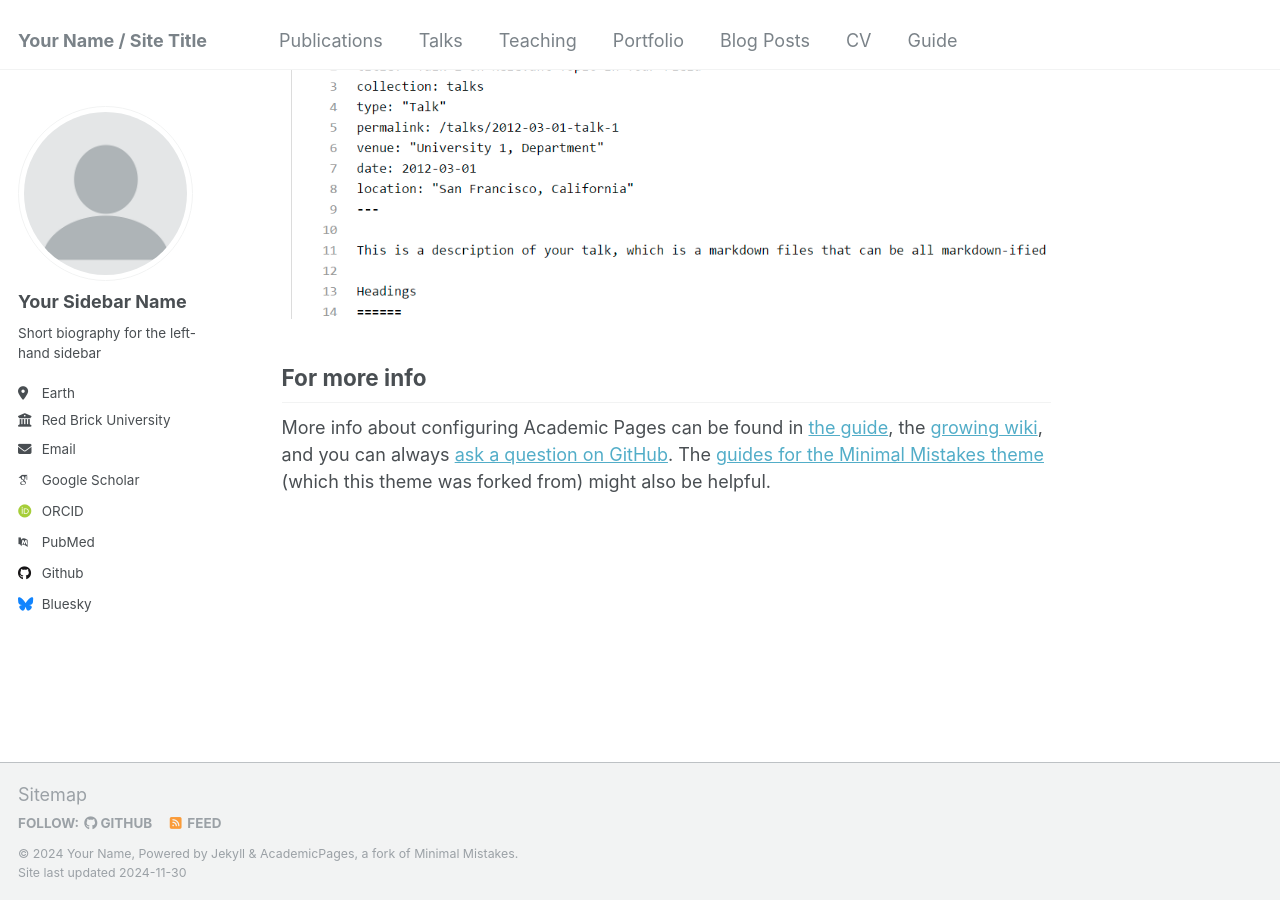
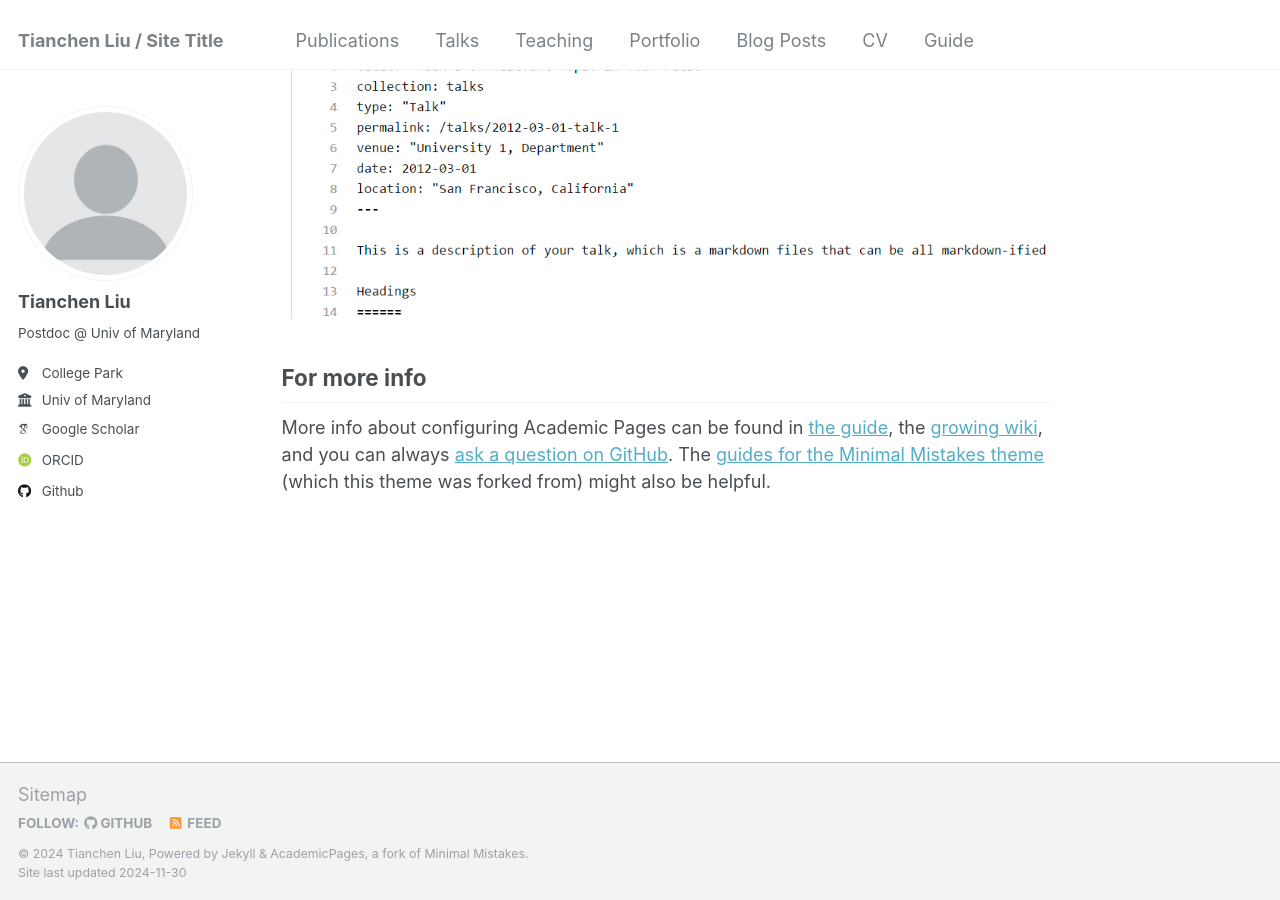
Before and after one commit to tianchenliu/tianchenliu.github.io, a Jekyll site: the page built from _pages/about.md, in a window 1280 px wide and 900 px high, scrolled down 2643 px. Built offline with Jekyll 4.4.1, drawn with Linux system fonts in a browser that asks for light colours; some web fonts are replaced.

Commit message:
Update _config.yml

```diff
--- a/_config.yml
+++ b/_config.yml
@@ -8,13 +8,13 @@
 
 # Basic Site Settings
 locale                   : "en-US"
-title                    : "Your Name / Site Title"
+title                    : "Tianchen Liu / Site Title"
 title_separator          : "-"
-name                     : &name "Your Name"
+name                     : &name "Tianchen Liu"
 description              : &description "personal description"
-url                      : https://academicpages.github.io # the base hostname & protocol for your site e.g. "https://[your GitHub username].github.io"
+url                      : https://tianchenliu.github.io
 baseurl                  : "" # the subpath of your site, e.g. "/blog"
-repository               : "academicpages/academicpages.github.io"
+repository               : "tianchenliu/tianchenliu.github.io"
 
 # Site Author - The following control what appear as part of the author content on the side bar.
 #               If a field is blank the icon and link will not appear, otherwise it will be shown.
@@ -22,21 +22,21 @@ repository               : "academicpages/academicpages.github.io"
 author:
   # Biographic information
   avatar           : "profile.png"
-  name             : "Your Sidebar Name"
-  pronouns         : # example: "she/her"
-  bio              : "Short biography for the left-hand sidebar"
-  location         : "Earth"
-  employer         : "Red Brick University"
+  name             : "Tianchen Liu"
+  pronouns         : # example: "he/him"
+  bio              : "Postdoc @ Univ of Maryland"
+  location         : "College Park"
+  employer         : "Univ of Maryland"
   uri              : # URL
-  email            : "none@example.org"
+  email            : #"tianchen@umd.edu"
 
   # Academic websites
   arxiv            : # URL - Update with the correct link to your profile
-  googlescholar    : "https://scholar.google.com/citations?user=PS_CX0AAAAAJ"
+  googlescholar    : "https://scholar.google.com/citations?user=so0EXEQAAAAJ&hl=en"
   impactstory      : # URL
   orcid            : "http://orcid.org/yourorcidurl"
   semantic         : # URL
-  pubmed           : "https://www.ncbi.nlm.nih.gov/pubmed/?term=john+snow"
+  pubmed           : # "https://www.ncbi.nlm.nih.gov/pubmed/?term=john+snow"
   researchgate     : # URL
   scopus           : # URL
 
@@ -44,12 +44,12 @@ author:
   bitbucket        : # Username - Update with your username on the site
   codepen          : # Username
   dribbble         : # Username
-  github           : "academicpages"
+  github           : "tianchenliu"
   kaggle           : # Username
   stackoverflow    : # User number or user number and name (i.e., use "1" or "1/jeff-atwood")
 
   # Social media
-  bluesky          : "bsky.app" # Replace this with you Bluesky username
+  bluesky          : # "bsky.app" # Replace this with you Bluesky username
   facebook         : # Username
   flickr           : # Username
   foursquare       : # Username
```
